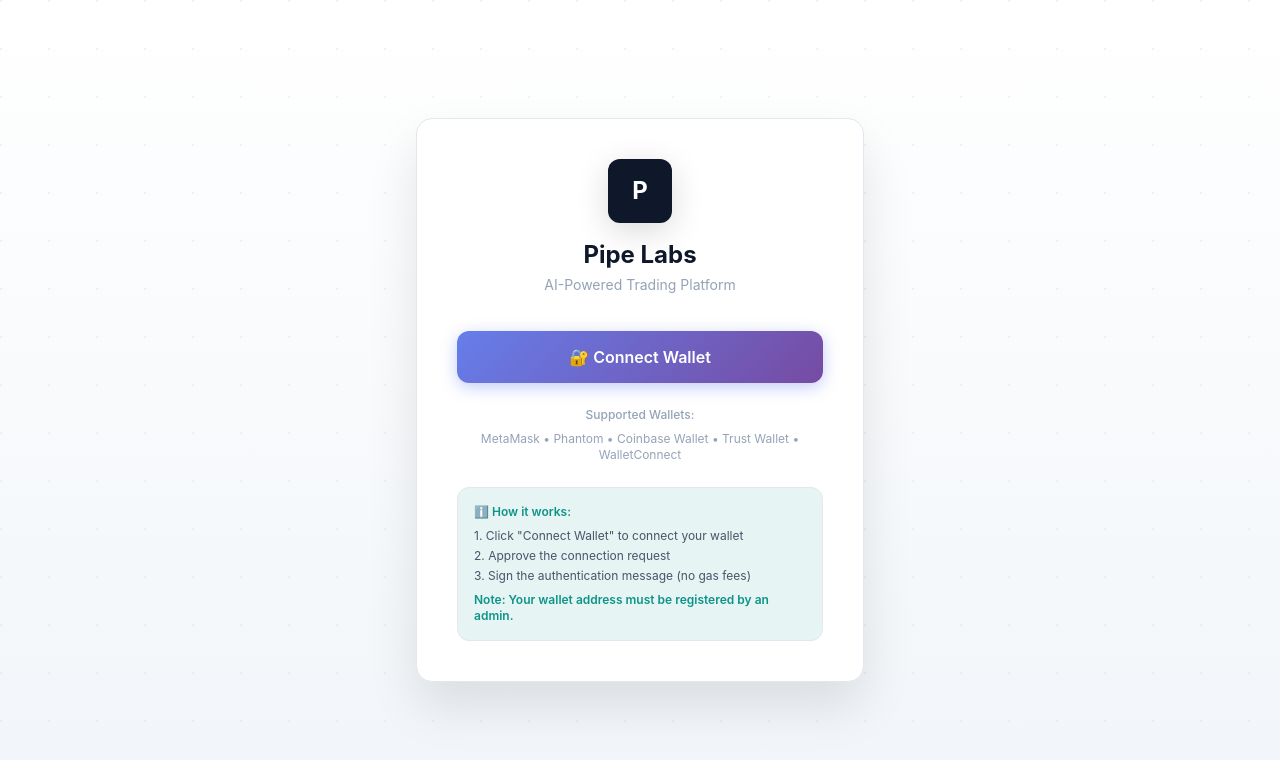
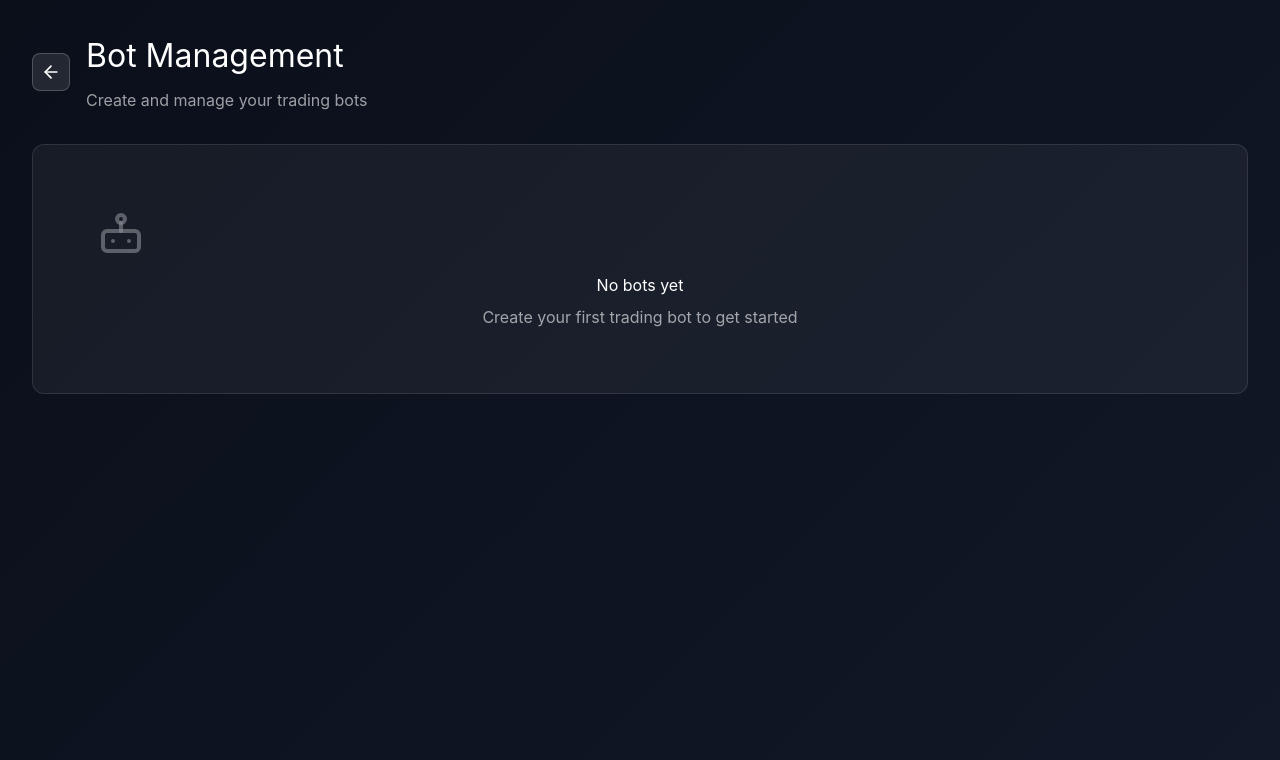
Before and after one commit to adminpipelabs/ai-trading-ui, a React (Create React App) app: page /#/bots in a window 1280 px wide. Shown: the top 760 px of the page. Built offline with nearby package versions, Linux system fonts and the light colour scheme.

Commit message:
Add Bot Management page with HashRouter - works without server config

```diff
--- a/src/App.jsx
+++ b/src/App.jsx
@@ -1,7 +1,18 @@
 // Main App - Pipe Labs AI Trading Platform
 // This is a complete, self-contained application
 
+import { HashRouter, Routes, Route } from 'react-router-dom';
 import PipeLabsApp from './pages/AdminDashboard';
+import BotManagement from './pages/BotManagement';
 import './styles/globals.css';
 
-export default PipeLabsApp;
+export default function App() {
+  return (
+    <HashRouter>
+      <Routes>
+        <Route path="/" element={<PipeLabsApp />} />
+        <Route path="/bots" element={<BotManagement />} />
+      </Routes>
+    </HashRouter>
+  );
+}
--- a/src/pages/AdminDashboard.jsx
+++ b/src/pages/AdminDashboard.jsx
@@ -1,5 +1,5 @@
 import { BalanceButton } from "../components/BalanceButton";
-import { Link } from "react-router-dom";
+import { Link, useNavigate } from "react-router-dom";
 import { SpreadOrderButton } from "../components/SpreadOrderButton";
 import { VolumeOrderButton } from "../components/VolumeOrderButton";
 import { BotList } from "../components/BotList";
@@ -2772,6 +2772,7 @@
 
 // ========== ADMIN DASHBOARD ==========
 function AdminDashboard({ user, onLogout, theme, isDark, toggleTheme }) {
+  const navigate = useNavigate();
   const [messages, setMessages] = useState([{ role: 'assistant', content: "Welcome back. I can help you manage clients, monitor bots, and analyze performance across your platform." }]);
   const [input, setInput] = useState('');
   const [isLoading, setIsLoading] = useState(false);
@@ -3023,7 +3024,9 @@
           <MetricCard icon={<Users size={16} />} label="Clients" value={metrics.clients} onClick={() => setShowClientManagement(true)} />
           <MetricCard icon={<BarChart3 size={16} />} label="Volume (7d)" value={metrics.volume} />
           <MetricCard icon={<TrendingUp size={16} />} label="P&L (7d)" value={metrics.pnl} subvalue={metrics.pnlPct} positive />
-          <MetricCard icon={<Activity size={16} />} label="Active Bots" value={metrics.bots} />
+          <div onClick={() => navigate('/bots')} style={{cursor:"pointer"}}>
+            <MetricCard icon={<Activity size={16} />} label="Active Bots" value={metrics.bots} />
+          </div>
         </div>
 
         <div className="flex-1">
--- /dev/null
+++ b/src/pages/BotManagement.jsx
@@ -0,0 +1,61 @@
+import React from 'react';
+import { useNavigate } from 'react-router-dom';
+import { ArrowLeft, Bot, Plus } from 'lucide-react';
+
+export default function BotManagement() {
+  const navigate = useNavigate();
+
+  return (
+    <div style={{
+      minHeight: '100vh',
+      background: 'linear-gradient(135deg, #0a0f1a 0%, #111827 100%)',
+      padding: '2rem'
+    }}>
+      <div style={{ maxWidth: '1400px', margin: '0 auto' }}>
+        <div style={{
+          display: 'flex',
+          alignItems: 'center',
+          gap: '1rem',
+          marginBottom: '2rem'
+        }}>
+          <button
+            onClick={() => navigate('/')}
+            style={{
+              background: 'rgba(255,255,255,0.1)',
+              border: '1px solid rgba(255,255,255,0.2)',
+              borderRadius: '8px',
+              padding: '0.5rem',
+              cursor: 'pointer',
+              color: 'white',
+              display: 'flex',
+              alignItems: 'center'
+            }}
+          >
+            <ArrowLeft size={20} />
+          </button>
+          <div>
+            <h1 style={{ color: 'white', fontSize: '2rem', margin: 0 }}>
+              Bot Management
+            </h1>
+            <p style={{ color: 'rgba(255,255,255,0.6)', margin: '0.5rem 0 0 0' }}>
+              Create and manage your trading bots
+            </p>
+          </div>
+        </div>
+
+        <div style={{
+          background: 'rgba(255,255,255,0.05)',
+          border: '1px solid rgba(255,255,255,0.1)',
+          borderRadius: '12px',
+          padding: '4rem',
+          textAlign: 'center',
+          color: 'rgba(255,255,255,0.6)'
+        }}>
+          <Bot size={48} style={{ marginBottom: '1rem', opacity: 0.5 }} />
+          <h3 style={{ color: 'white', marginBottom: '0.5rem' }}>No bots yet</h3>
+          <p>Create your first trading bot to get started</p>
+        </div>
+      </div>
+    </div>
+  );
+}
```
